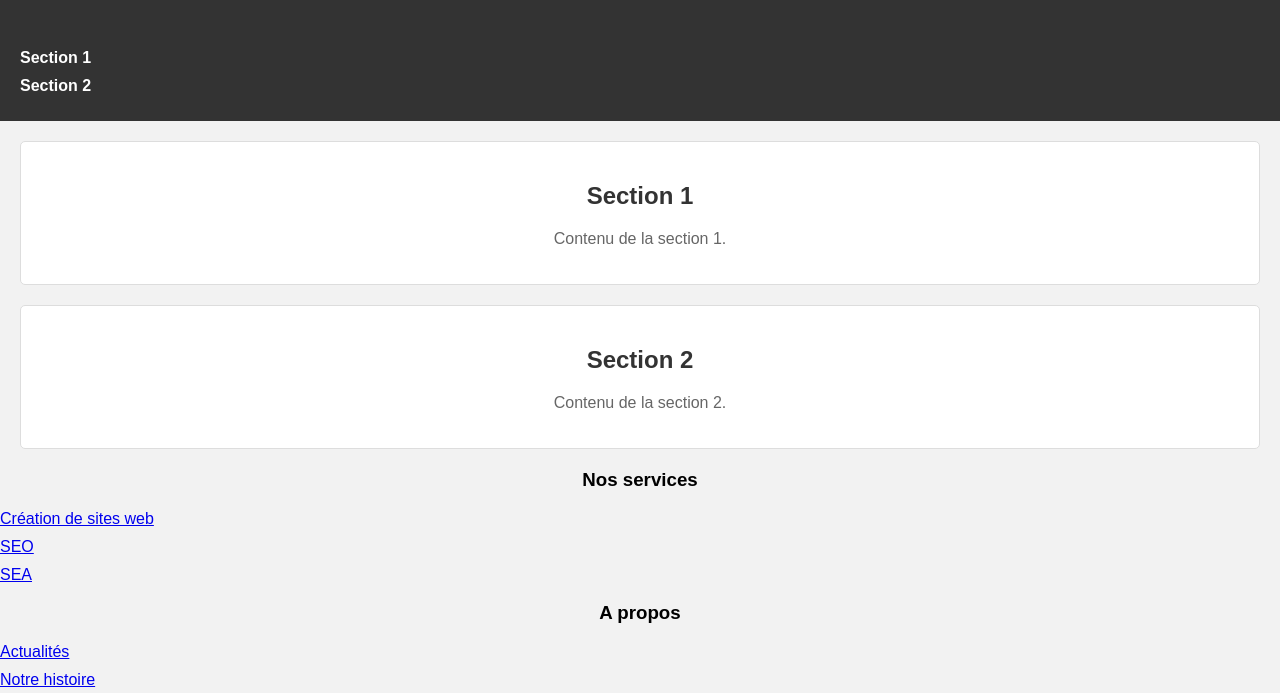
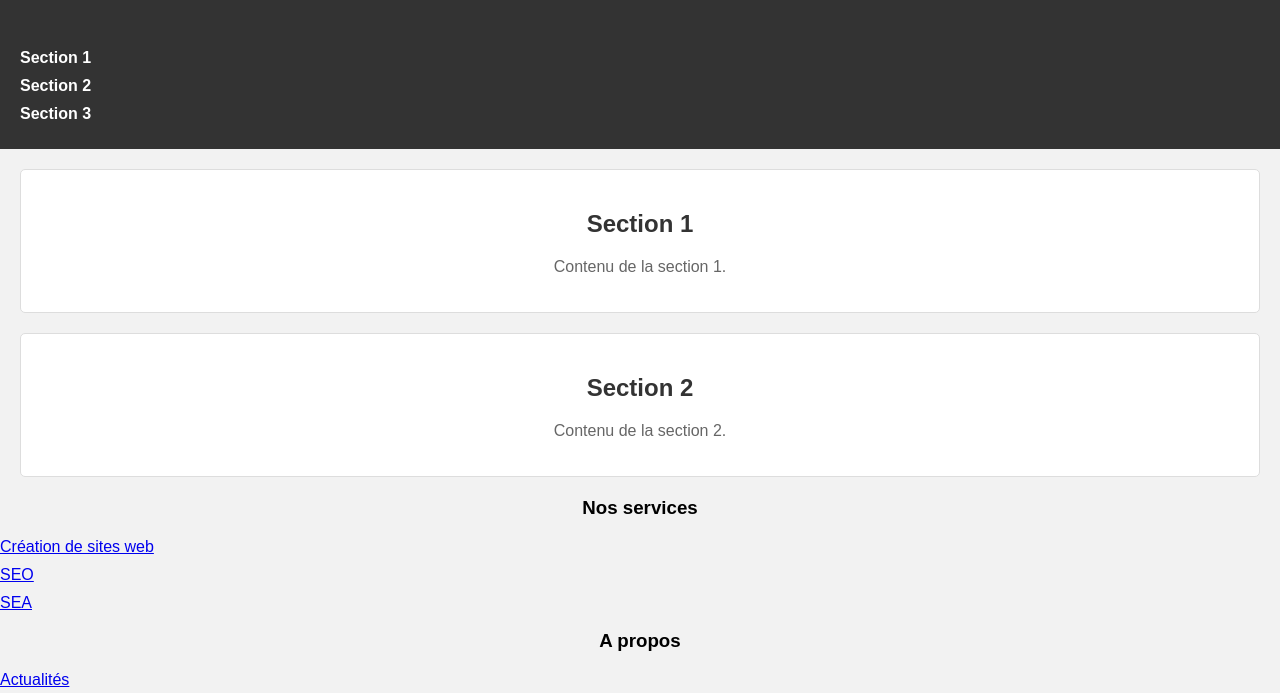
Before and after one commit to Arij-28/monprojet2, a plain HTML site: page index.html in a window 1280 px wide. Shown: the part 107-800 px from the top of the page. Drawn offline with Linux system fonts and the light colour scheme.

Commit message:
Update index.html
Push

```diff
--- a/index.html
+++ b/index.html
@@ -14,6 +14,7 @@
         <ul>
             <li><a href="#section1">Section 1</a></li>
             <li><a href="#section2">Section 2</a></li>
+            <li><a href="#section3">Section 3</a></li>
         </ul>
     </nav>
     <main>
@@ -37,6 +38,7 @@
                     <li><a href=”#”>SEA</a></li>
                 </ul>
             </div>
+
             <div class=”bloc footer-informations”>
                 <h3>A propos</h3>
                 <ul class=”liste-informations”>
```
